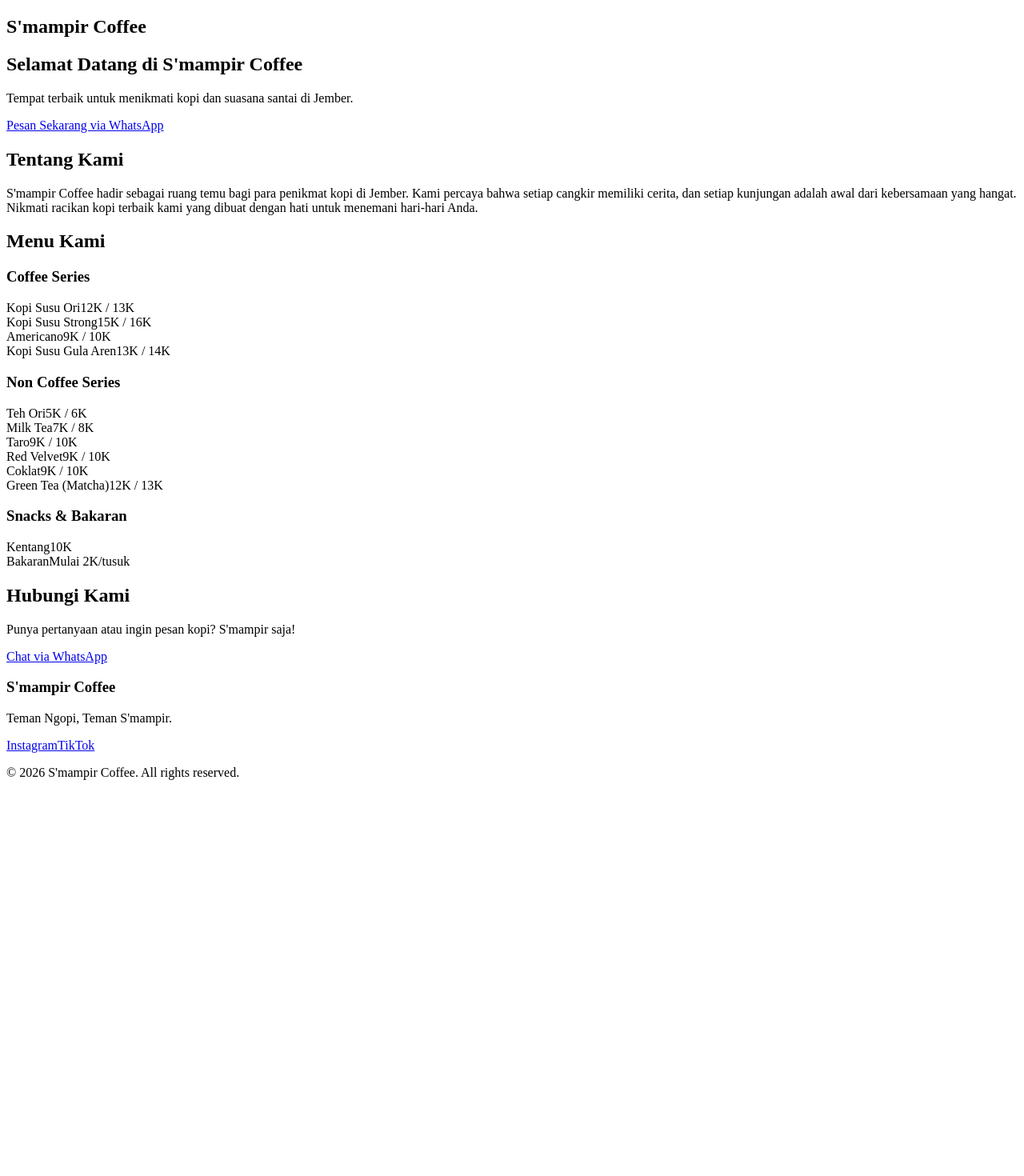
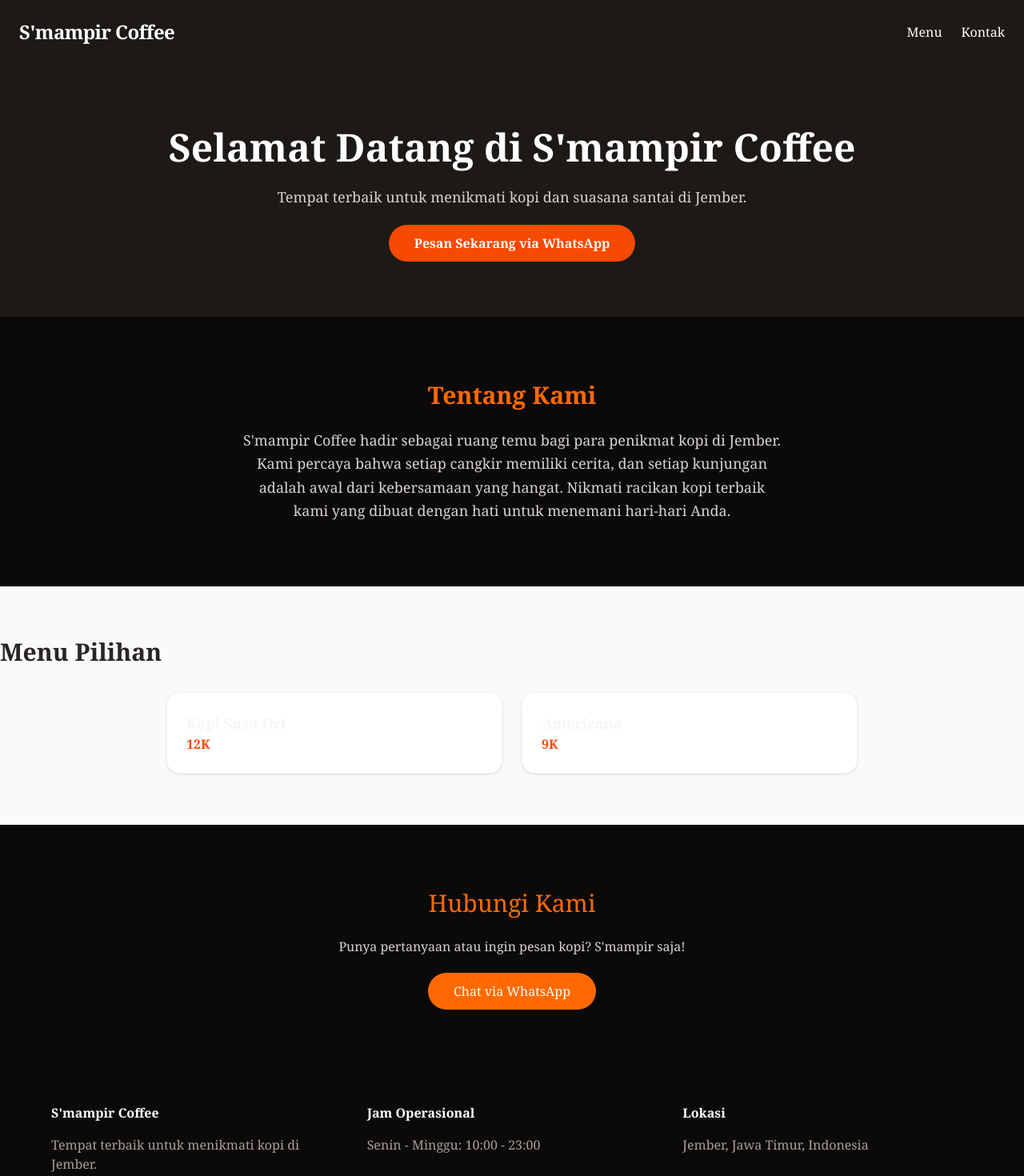
Before and after one commit to Rizzki19/smampir-coffee, a React (Vite) app: page / in a window 1280 px wide. Shown: the top 1470 px of the page at 80% size. Before the commit the page ends 991 px from the top, so only its background shows below. Built offline with nearby package versions, Linux system fonts and the light colour scheme.

Commit message:
update style

```diff
--- a/src/components/Footer.jsx
+++ b/src/components/Footer.jsx
@@ -1,24 +1,23 @@
 export default function Footer() {
   return (
-    <footer className="py-10 px-6 bg-stone-950 border-t border-stone-800 text-center">
-      <div className="mb-6">
-        <h3 className="text-xl font-bold text-orange-500 mb-4">S'mampir Coffee</h3>
-        <p className="text-stone-400 text-sm">Teman Ngopi, Teman S'mampir.</p>
+    <footer className="bg-stone-950 text-stone-400 py-12 px-6">
+      <div className="max-w-6xl mx-auto grid grid-cols-1 md:grid-cols-3 gap-8">
+        <div>
+          <h3 className="text-white font-bold mb-4">S'mampir Coffee</h3>
+          <p>Tempat terbaik untuk menikmati kopi di Jember.</p>
+        </div>
+        <div>
+          <h3 className="text-white font-bold mb-4">Jam Operasional</h3>
+          <p>Senin - Minggu: 10:00 - 23:00</p>
+        </div>
+        <div>
+          <h3 className="text-white font-bold mb-4">Lokasi</h3>
+          <p>Jember, Jawa Timur, Indonesia</p>
+        </div>
       </div>
-
-      {/* Social Media Links */}
-      <div className="flex justify-center space-x-6 mb-6">
-        <a href="https://www.instagram.com/smampir.coffee" target="_blank" rel="noreferrer" className="text-stone-300 hover:text-orange-500 transition">
-          Instagram
-        </a>
-        <a href="https://www.tiktok.com/@smampir.coffee" target="_blank" rel="noreferrer" className="text-stone-300 hover:text-orange-500 transition">
-          TikTok
-        </a>
+      <div className="text-center mt-12 border-t border-stone-800 pt-6">
+        <p>&copy; 2026 S'mampir Coffee. All rights reserved.</p>
       </div>
-
-      <p className="text-stone-600 text-xs">
-        © 2026 S'mampir Coffee. All rights reserved.
-      </p>
     </footer>
   );
 }
--- a/src/components/Menu.jsx
+++ b/src/components/Menu.jsx
@@ -1,40 +1,20 @@
-const menuData = [
-  { category: "Coffee Series", items: [
-      { name: "Kopi Susu Ori", price: "12K / 13K" },
-      { name: "Kopi Susu Strong", price: "15K / 16K" },
-      { name: "Americano", price: "9K / 10K" },
-      { name: "Kopi Susu Gula Aren", price: "13K / 14K" },
-  ]},
-  { category: "Non Coffee Series", items: [
-      { name: "Teh Ori", price: "5K / 6K" },
-      { name: "Milk Tea", price: "7K / 8K" },
-      { name: "Taro", price: "9K / 10K" },
-      { name: "Red Velvet", price: "9K / 10K" },
-      { name: "Coklat", price: "9K / 10K" },
-      { name: "Green Tea (Matcha)", price: "12K / 13K" },
-  ]},
-  { category: "Snacks & Bakaran", items: [
-      { name: "Kentang", price: "10K" },
-      { name: "Bakaran", price: "Mulai 2K/tusuk" },
-  ]}
-];
+export default function Menu() {
+  const items = [
+    { name: "Kopi Susu Ori", price: "12K" },
+    { name: "Americano", price: "9K" },
+  ];
 
-export default function Menu() {
   return (
-    <section id="menu" className="py-16 px-6 bg-stone-950 text-stone-100">
-      <h2 className="text-4xl font-serif font-bold text-center mb-12">Menu Kami</h2>
-      <div className="max-w-4xl mx-auto space-y-12">
-        {menuData.map((section, idx) => (
-          <div key={idx}>
-            <h3 className="text-xl font-semibold mb-6 border-b border-stone-800 pb-2 text-orange-500">{section.category}</h3>
-            <div className="grid grid-cols-1 md:grid-cols-2 gap-6">
-              {section.items.map((item, i) => (
-                <div key={i} className="flex justify-between items-center bg-stone-900 p-4 rounded-xl border border-stone-800 hover:border-orange-900 transition">
-                  <span className="font-medium">{item.name}</span>
-                  <span className="text-orange-400 font-bold">{item.price}</span>
-                </div>
-              ))}
-            </div>
+    <section id="menu" className="py-16 bg-stone-50">
+      <h2 className="text-3xl font-bold text-stone-800 mb-8">Menu Pilihan</h2>
+      <div className="grid grid-cols-1 md:grid-cols-2 gap-6 max-w-4xl mx-auto px-4">
+        {items.map((item, index) => (
+          <div
+            key={index}
+            className="bg-white p-6 rounded-2xl shadow-sm border border-stone-100 hover:shadow-md transition"
+          >
+            <h3 className="text-lg font-semibold">{item.name}</h3>
+            <p className="text-orange-600 font-bold">{item.price}</p>
           </div>
         ))}
       </div>
--- a/src/components/Navbar.jsx
+++ b/src/components/Navbar.jsx
@@ -1,7 +1,19 @@
 export default function Navbar() {
   return (
-    <nav className="p-4 bg-stone-900 text-white">
-      <h1 className="text-xl font-bold">S'mampir Coffee</h1>
+    <nav className="p-6 bg-stone-900 text-white flex justify-between items-center shadow-lg">
+      <h1 className="text-2xl font-bold tracking-tight">S'mampir Coffee</h1>
+      <ul className="flex gap-6">
+        <li>
+          <a href="#menu" className="hover:text-orange-400">
+            Menu
+          </a>
+        </li>
+        <li>
+          <a href="#contact" className="hover:text-orange-400">
+            Kontak
+          </a>
+        </li>
+      </ul>
     </nav>
   );
 }
--- a/src/index.css
+++ b/src/index.css
@@ -1,3 +1,4 @@
+@import "tailwindcss";
 .animate-fade-in {
   animation: fadeIn 1s ease-in-out;
 }
```
